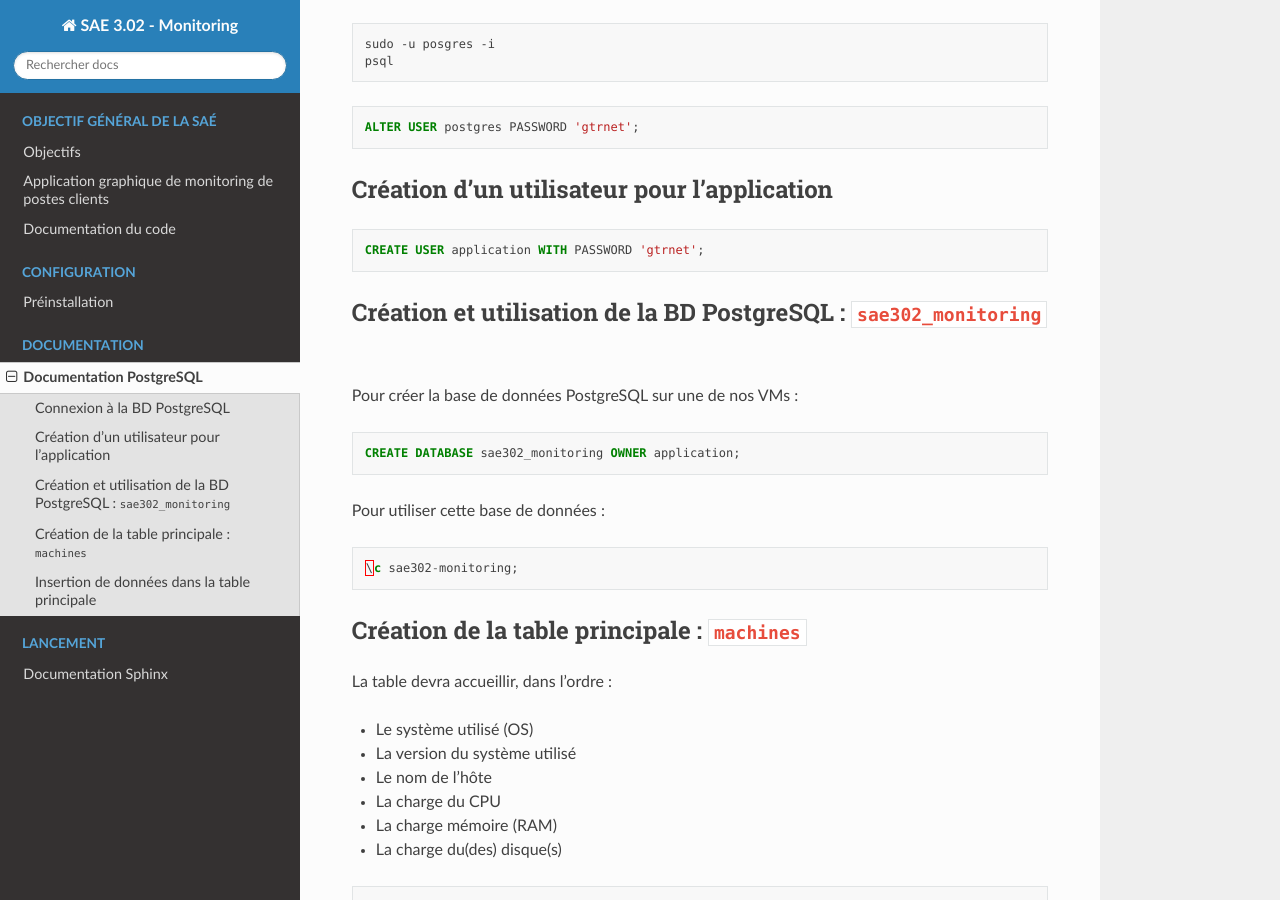
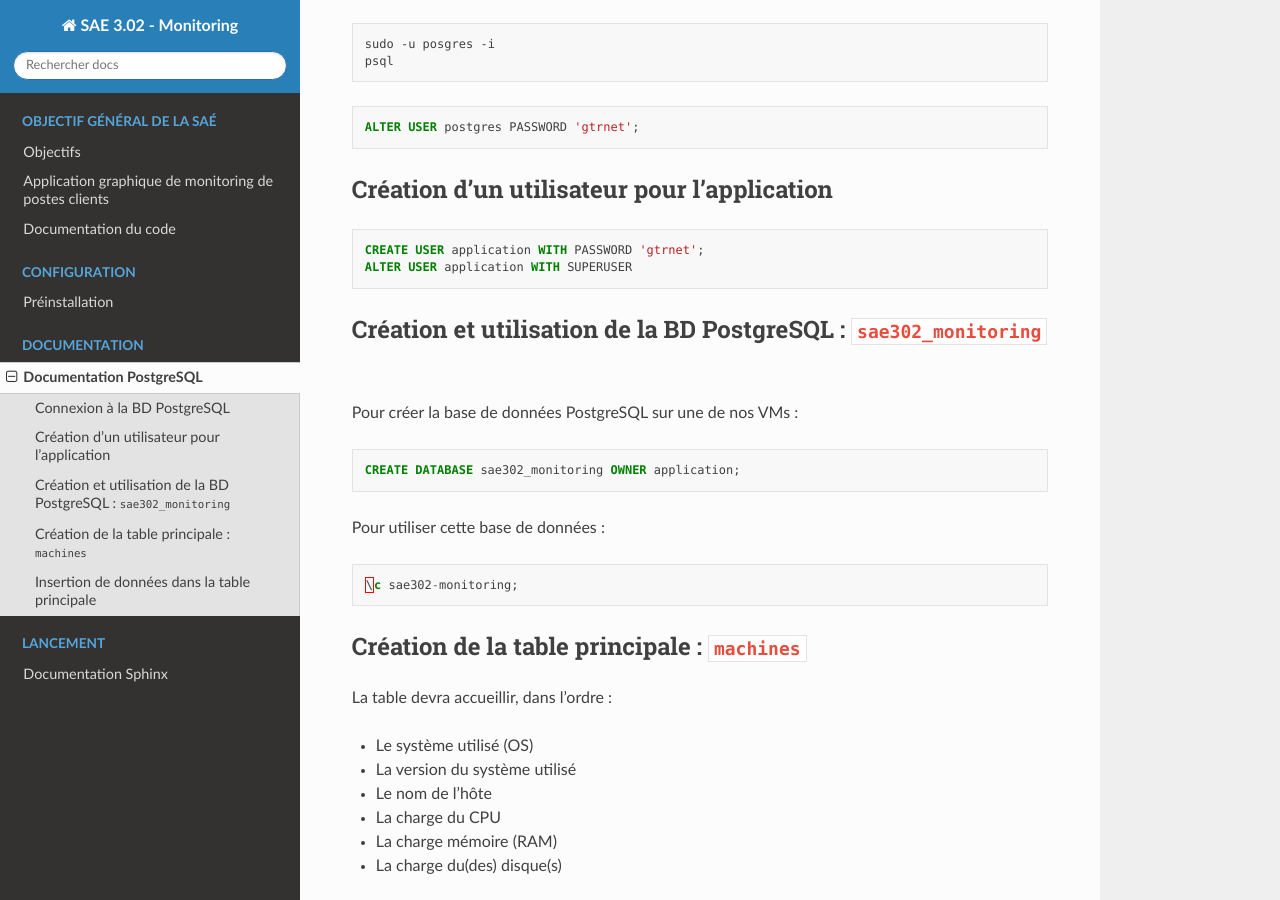
Before and after one commit to TTheGlock/sae3.02_monitoring, a Sphinx documentation site: the page built from docs/source/content/postgresql.rst, in a window 1280 px wide and 900 px high, scrolled down 318 px. Built offline with Sphinx 7.4.7 and the Read the Docs theme 2.0.0, drawn with Linux system fonts in a browser that asks for light colours.

Commit message:
MAJ Sphinx

```diff
--- a/docs/source/content/postgresql.rst
+++ b/docs/source/content/postgresql.rst
@@ -26,6 +26,7 @@ Création d'un utilisateur pour l'application
 .. code-block:: sql
 
     CREATE USER application WITH PASSWORD 'gtrnet';
+    ALTER USER application WITH SUPERUSER
 
 --------------------------------------------
 Création et utilisation de la BD PostgreSQL : ``sae302_monitoring``
```
